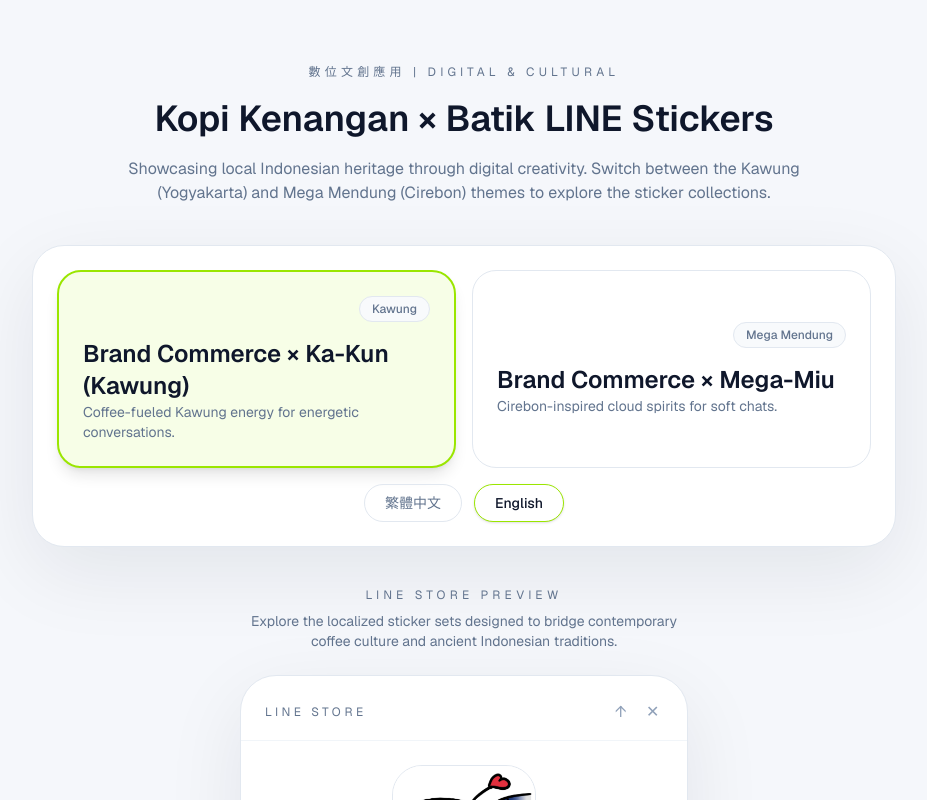
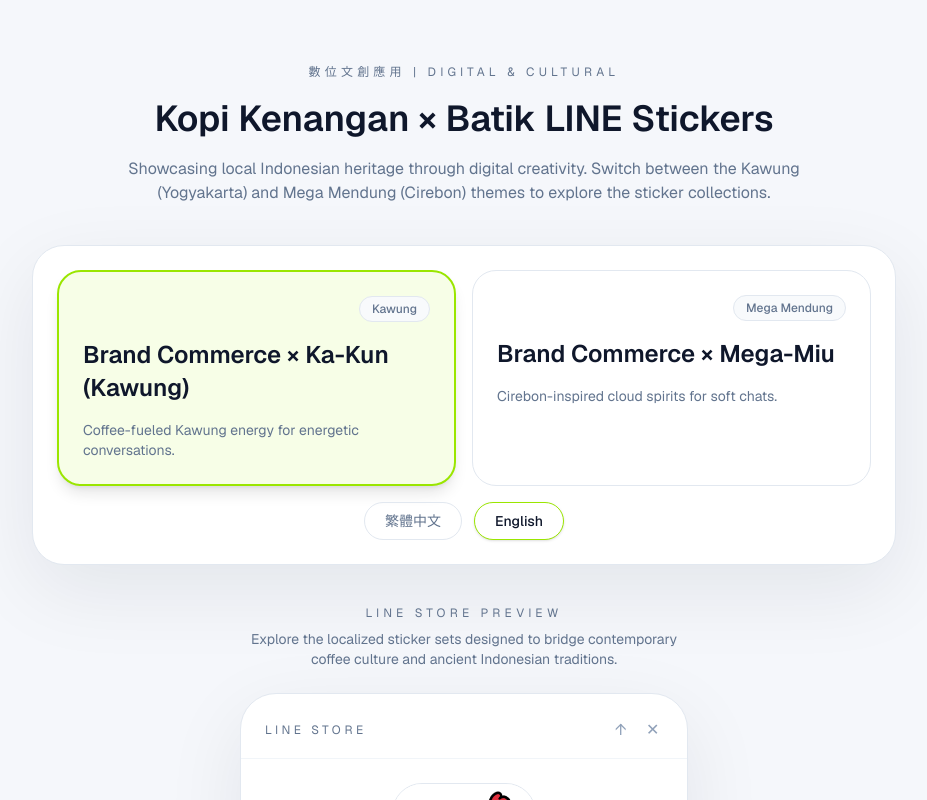
Before and after one commit to hizkiajonathanbudiana/kopikenangan_sticker, a Next.js app: page / in a window 1280 px wide. Shown: the top 800 px of the page, without its empty margins (176-1103 px from the left). Built offline with nearby package versions, Linux system fonts and the light colour scheme.

Commit message:
adjust information and layout

```diff
--- a/src/app/page.tsx
+++ b/src/app/page.tsx
@@ -130,17 +130,20 @@
   onSelect: (id: string) => void;
 }) {
   return (
-    <div className="grid gap-4 md:grid-cols-2">
-      {stickerThemes.map((theme) => (
+    <div className="grid gap-4 md:grid-cols-2 md:items-stretch">
+      {stickerThemes.map((theme) => {
+        const isActive = activeId === theme.id;
+        return (
           <button
             key={theme.id}
             type="button"
             onClick={() => onSelect(theme.id)}
-          className={`text-left transition ${activeId === theme.id
-            ? "rounded-3xl border-2 border-lime-400 bg-lime-50 p-6 shadow-lg"
-            : "rounded-3xl border border-slate-200 bg-white p-6 hover:border-slate-400"
-            }`}
+            className={`${isActive
+              ? "rounded-3xl border-2 border-lime-400 bg-lime-50 shadow-lg"
+              : "rounded-3xl border border-slate-200 bg-white hover:border-slate-400"
+              } h-full px-6 py-6 text-left transition`}
           >
+            <div className="grid h-full grid-rows-[auto_auto_1fr] gap-4">
               <div className="flex items-center justify-between">
                 <span className="text-3xl" aria-hidden>
                   {theme.heroEmoji}
@@ -149,12 +152,16 @@
                   {theme.heroBadge}
                 </span>
               </div>
-          <h2 className="mt-4 text-2xl font-semibold">
+              <h2 className="text-2xl font-semibold leading-snug text-slate-900">
                 {theme.copy.en.title}
               </h2>
-          <p className="text-sm text-slate-500">{theme.previewTagline.en}</p>
+              <p className="text-sm text-slate-500">
+                {theme.previewTagline.en}
+              </p>
+            </div>
           </button>
-      ))}
+        );
+      })}
     </div>
   );
 }
@@ -246,7 +253,6 @@
             <div>
               <p className="text-sm font-semibold">{copy.accountTitle}</p>
               <p className="text-xs text-slate-500">{copy.sponsorTagline}</p>
-              <p className="text-xs text-slate-400">{copy.accountSubtitle}</p>
             </div>
             <div className="flex h-12 w-12 items-center justify-center rounded-full border border-slate-200 bg-white">
               <img
--- a/src/data/stickerLab.ts
+++ b/src/data/stickerLab.ts
@@ -118,7 +118,7 @@
           "Kopi Kenangan × Ka-Kun free stickers launch today! Bring Yogyakarta's Kawung heritage to every conversation and add the official account to claim before 2026/04/16.",
   accountTitle: "Kopi Kenangan",
   sponsorTagline: "Sponsor for this sticker set",
-  accountSubtitle: "One tap to catch exclusive fits and discounts.",
+  accountSubtitle: "",
         validity: "Valid for 90 days",
         buttonLabel: "👤 Add this friend to download for free!",
         themeDescription: "Bold espresso palette with Kawung pattern cues.",
@@ -130,7 +130,7 @@
           "Kopi Kenangan × 卡君免費貼圖今天上線囉！讓充滿日惹 Kawung 傳統風情的卡君陪你聊天，下載期限至 2026/04/16。",
   accountTitle: "Kopi Kenangan",
   sponsorTagline: "本貼圖組贊助合作",
-  accountSubtitle: "品牌名店穿搭折扣一把抓。",
+  accountSubtitle: "",
         validity: "有效期限 90 天",
         buttonLabel: "👤 加好友立即免費下載",
         themeDescription: "濃烈咖啡色系搭配 Kawung 圖紋靈感。",
@@ -167,7 +167,7 @@
           "Kopi Kenangan × Mega-Miu free stickers are live! Bring the Mega Mendung cloud motif to your chat list and grab them before 2026/04/16.",
   accountTitle: "Kopi Kenangan",
   sponsorTagline: "Sponsor for this sticker set",
-  accountSubtitle: "Discover trusted brand boutiques with one tap.",
+  accountSubtitle: "",
         validity: "Valid for 90 days",
         buttonLabel: "👤 Add this friend to download for free!",
         themeDescription: "Dreamy gradients with cloud-light interactions.",
@@ -179,7 +179,7 @@
           "Kopi Kenangan × 雲美格（Mega-Miu）免費貼圖今天上線囉！帶著井里汶 Mega Mendung 雲朵圖騰の超萌美格陪你聊天，下載期限至 2026/04/16。",
   accountTitle: "Kopi Kenangan",
   sponsorTagline: "本貼圖組贊助合作",
-  accountSubtitle: "品牌名店穿搭折扣一把抓。",
+  accountSubtitle: "",
         validity: "有效期限 90 天",
         buttonLabel: "👤 加好友立即免費下載",
         themeDescription: "柔霧藍紫色系與雲朵互動。",
```
Lines whose indentation alone changed are shown as unchanged.
